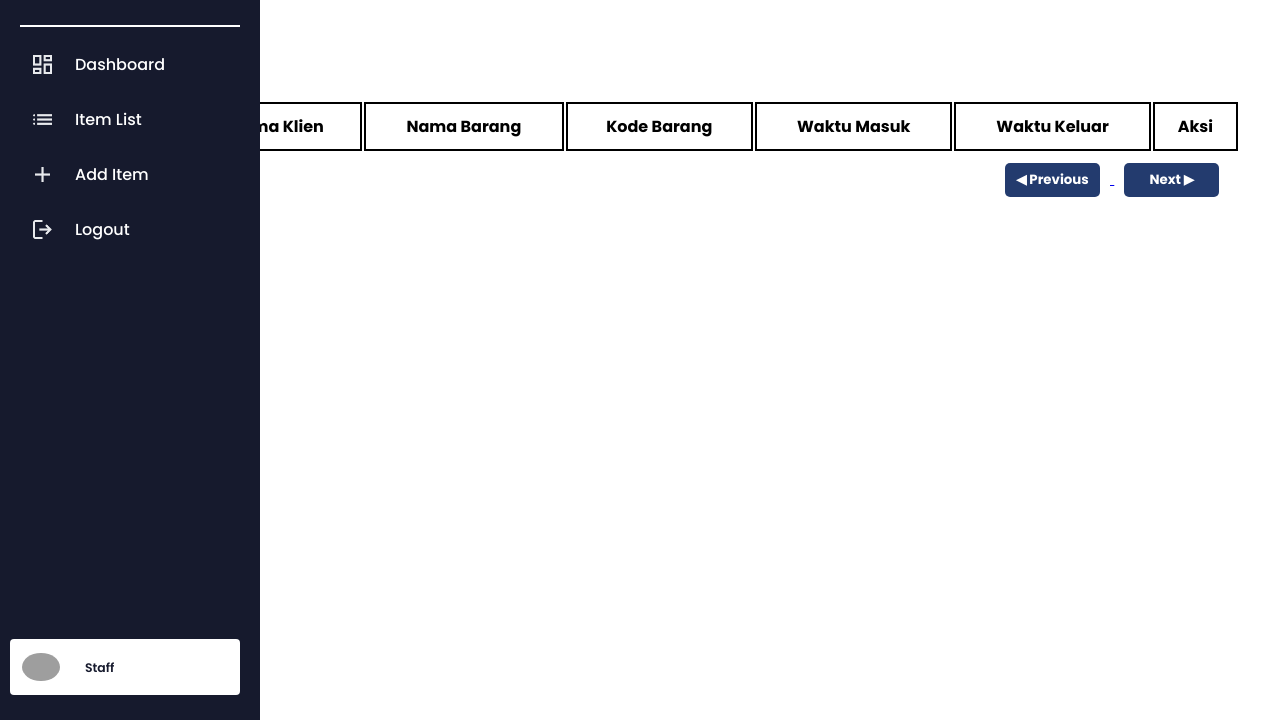
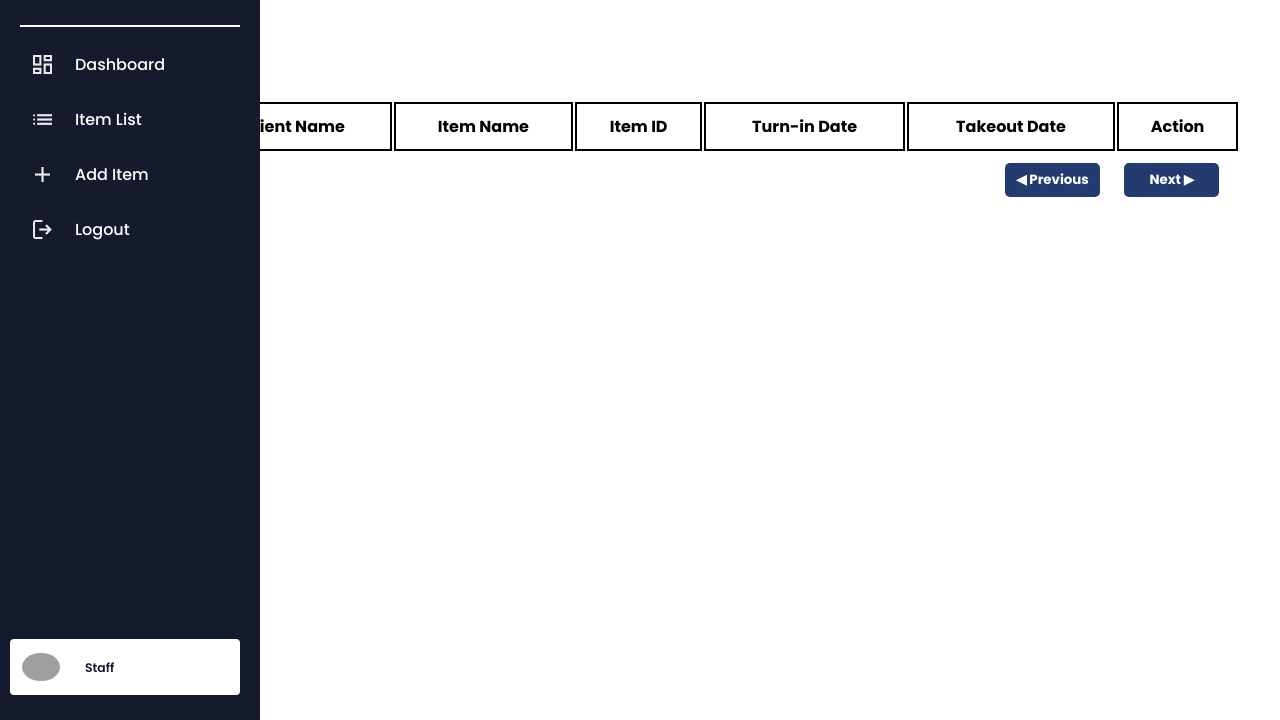
Before and after one commit to DiffRaz/wss-pblrks302, a Flask app: template templates/list_barang.html in a window 1280 px wide. Shown: the part 80-800 px from the top of the page. Run offline with Flask 3, Linux system fonts and the light colour scheme; the template is opened without the code that fills it, so the values that code supplies are empty; some libraries are stand-ins or nearby versions; grey boxes are pictures that could not be loaded.

Commit message:
added full english localization support

```diff
--- a/static/css/style.css
+++ b/static/css/style.css
@@ -328,7 +328,7 @@ input {
     border-radius: 5px;
     margin: 0 auto;
     display: block;
-    width: 70px;
+    width: 110px;
     margin-bottom: 4px;
 }
 
@@ -430,7 +430,7 @@ input {
   cursor: pointer;
   border-radius: 5px;
   margin-top: 30px;
-  width: 90px;
+  width: 115px;
   margin-left: 125px;
   font-weight: Bold;
 }
--- a/templates/add_user.html
+++ b/templates/add_user.html
@@ -22,7 +22,7 @@
         <p>Hello, {{username}}</p>
       </div>
     <form action="{{url_for('tambah_user_route')}}" method='POST'>
-      <h2>Registration</h2>
+      <h2>User Registration</h2>
       <div class="form-group fullname">
         <label for="fullname">Username</label>
         <input type="text" id="username" name="username" placeholder="Enter your username" required>
--- a/templates/list_barang.html
+++ b/templates/list_barang.html
@@ -21,12 +21,12 @@
         <thead>
           <tr>
               <th>No</th>
-              <th>Nama Klien</th>
-              <th>Nama Barang</th>
-              <th>Kode Barang</th>
-              <th>Waktu Masuk</th>
-              <th>Waktu Keluar</th>
-              <th>Aksi</th>
+              <th>Client Name</th>
+              <th>Item Name</th>
+              <th>Item ID</th>
+              <th>Turn-in Date</th>
+              <th>Takeout Date</th>
+              <th>Action</th>
           </tr>
         </thead>
         <tbody>
@@ -39,60 +39,25 @@
             <td>{{ item.waktu_masuk }}</td>
             <td>{{ item.waktu_keluar }}</td>
             <td>
-                <button class="delete-btn" data-id="{{item.id}}">Delete</button>
+                <button class="delete-btn" data-id="{{item.id}}">Takeout Item</button>
             </td>
           </tr>
           {% endfor %}
           <!-- Repeat rows as needed -->
       </tbody>
       <script src="https://cdn.jsdelivr.net/npm/sweetalert2@11"></script>
-
       <script>
-        document.querySelectorAll('.edit-btn').forEach(function (editBtn) {
-          editBtn.addEventListener('click', function () {
-            let idBarang = this.getAttribute('data-id'); // Ambil ID barang dari atribut data-id
-
-            Swal.fire({
-              title: 'Terima!',
-              text: 'Apakah Anda yakin ingin mengedit ini?',
-              icon: 'question',
-              showCancelButton: true,
-              confirmButtonText: 'Ya, Terima!',
-              cancelButtonText: 'Tidak, Batal!'
-            }).then((result) => {
-              if (result.isConfirmed) {
-                // Kirim permintaan POST dengan body berisi ID barang
-                fetch('/edit', {
-                  method: 'POST',
-                  headers: {
-                    'Content-Type': 'application/json'
-                  },
-                  body: JSON.stringify({ id: idBarang }) // Mengirimkan ID sebagai JSON
-                })
-                  .then(response => {
-                    if (response.ok) {
-                      Swal.fire('Permintaan Diterima!', '', 'success')
-                        .then(() => location.reload()); // Reload halaman setelah sukses
-                    } else {
-                      Swal.fire('Error', 'Gagal menerima permintaan', 'error');
-                    }
-                  });
-              }
-            });
-          });
-        });
-
         document.querySelectorAll('.delete-btn').forEach(function (deleteBtn) {
           deleteBtn.addEventListener('click', function () {
             let idBarang = this.getAttribute('data-id'); // Ambil ID barang dari atribut data-id
 
             Swal.fire({
-              title: 'Hapus!',
-              text: 'Apakah Anda yakin ingin menghapus barang ini?',
+              title: 'TAKEOUT',
+              text: 'Are you sure you want to takeout this item?',
               icon: 'question',
               showCancelButton: true,
-              confirmButtonText: 'Ya, Terima!',
-              cancelButtonText: 'Tidak, Batal!'
+              confirmButtonText: 'Yes, Proceed',
+              cancelButtonText: 'No, Cancel'
             }).then((result) => {
               if (result.isConfirmed) {
                 // Kirim permintaan POST dengan body berisi ID barang
@@ -106,10 +71,10 @@
                   .then(response => {
                     console.log('Respons dari server:', response); // Tambahkan ini
                     if (response.ok) {
-                      Swal.fire('Permintaan Diterima!', '', 'success')
+                      Swal.fire('TAKEOUT', 'Item have been took out.', 'success')
                         .then(() => location.reload());
                     } else {
-                      Swal.fire('Error', 'Gagal menerima permintaan', 'error');
+                      Swal.fire('ERROR', 'Server did not respond properly.', 'error');
                     }
                   });
               }
@@ -118,13 +83,8 @@
         });
       </script>
       </table>
-      <a href="{{ url_for('list_barang', page=current_page-1) }}" {% if current_page == 1 %}class="disabled"{% endif %}>
-        <button type="submit" class="back-btn">◀ Previous</button>
-      </a>
-
-      <a href="{{ url_for('list_barang', page=current_page+1) }}" {% if current_page == total_pages %}class="disabled"{% endif %}>
-        <button type="submit" class="next-btn">Next ▶</button>
-      </a>
+      <a href="{{ url_for('list_barang', page=current_page-1) }}"><button type="submit" class="back-btn">◀ Previous</button></a>
+      <a href="{{ url_for('list_barang', page=current_page+1) }}"><button type="submit" class="next-btn">Next ▶</button></a>
     </div>
   <aside class="sidebar">
     <div class="sidebar-header">
--- a/templates/user_list.html
+++ b/templates/user_list.html
@@ -38,7 +38,7 @@
           <td>{{ user.gender }}</td>
           <td>{{ user.level }}</td>
           <td>
-            <button class="delete-btn" data-id="{{user.id}}">Remove</button>
+            <button class="delete-btn" data-id="{{user.id}}">Remove User</button>
         </td>
         </tr>
         {% endfor %}
@@ -69,7 +69,7 @@
                 .then(response => {
                   console.log('Respons dari server:', response); // Tambahkan ini
                   if (response.ok) {
-                    Swal.fire('Executed Succesfully', 'success')
+                    Swal.fire('REMOVE USER','User have been removed.', 'success')
                       .then(() => location.reload());
                   } else {
                     Swal.fire('Error', 'Server did not respond properly.', 'error');
@@ -81,7 +81,7 @@
       });
     </script>
     </table>
-    <a href="{{url_for('add_user')}}"><button type="button" class="add-btn"> Add User</button></a>
+    <a href="{{url_for('add_user')}}"><button type="button" class="add-btn">Add New User</button></a>
     <a href="{{url_for('user_list', page=current_page-1)}}"><button type="submit" class="back-btn">◀ Previous</button></a>
     <a href="{{url_for('user_list', page=current_page+1)}}"><button type="submit" class="next-btn">Next ▶</button></a>
   </div>
```
Also changed, not shown: templates/list_barang_manager.html (+19 -19 lines), templates/tambah_barang.html (+12 -14 lines).
